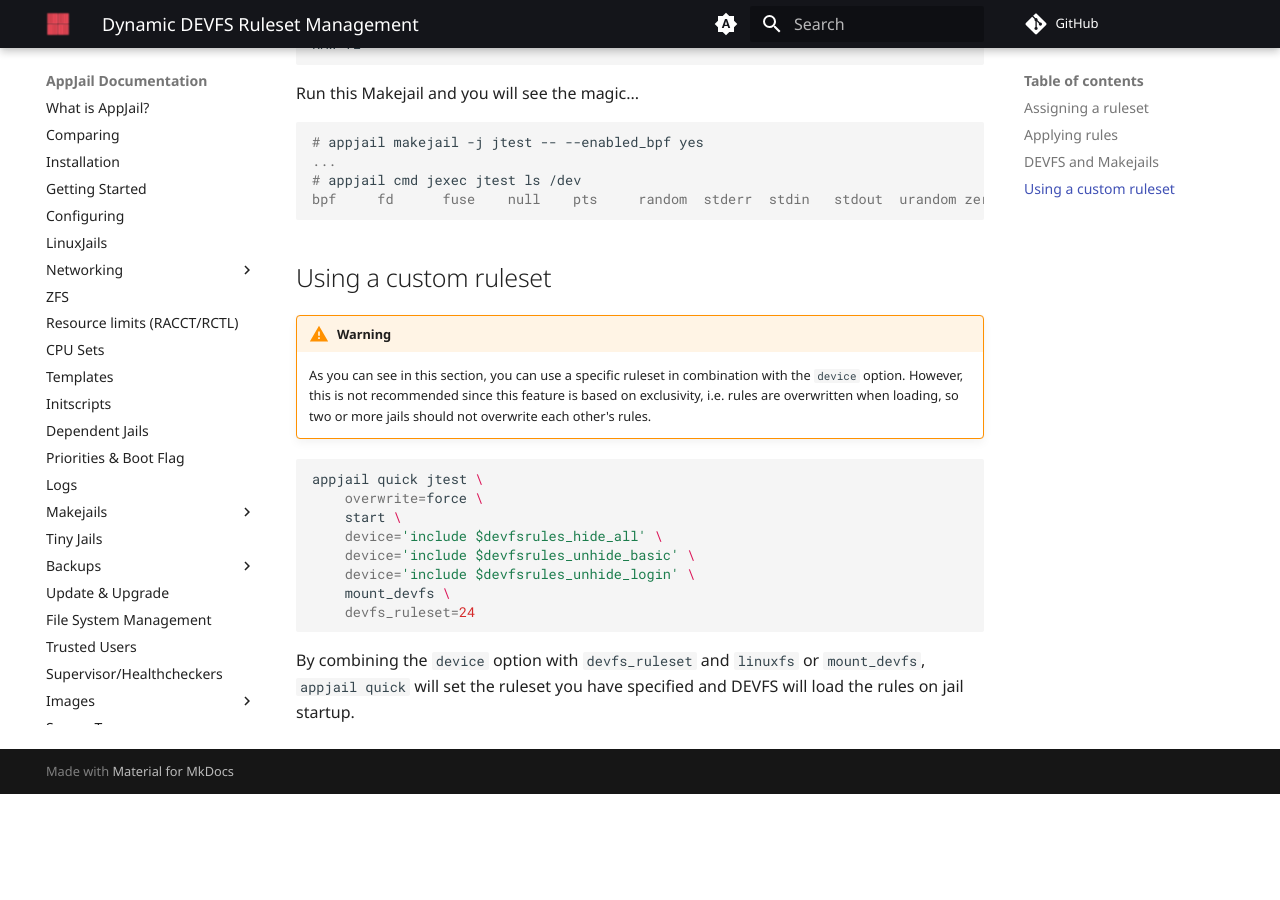
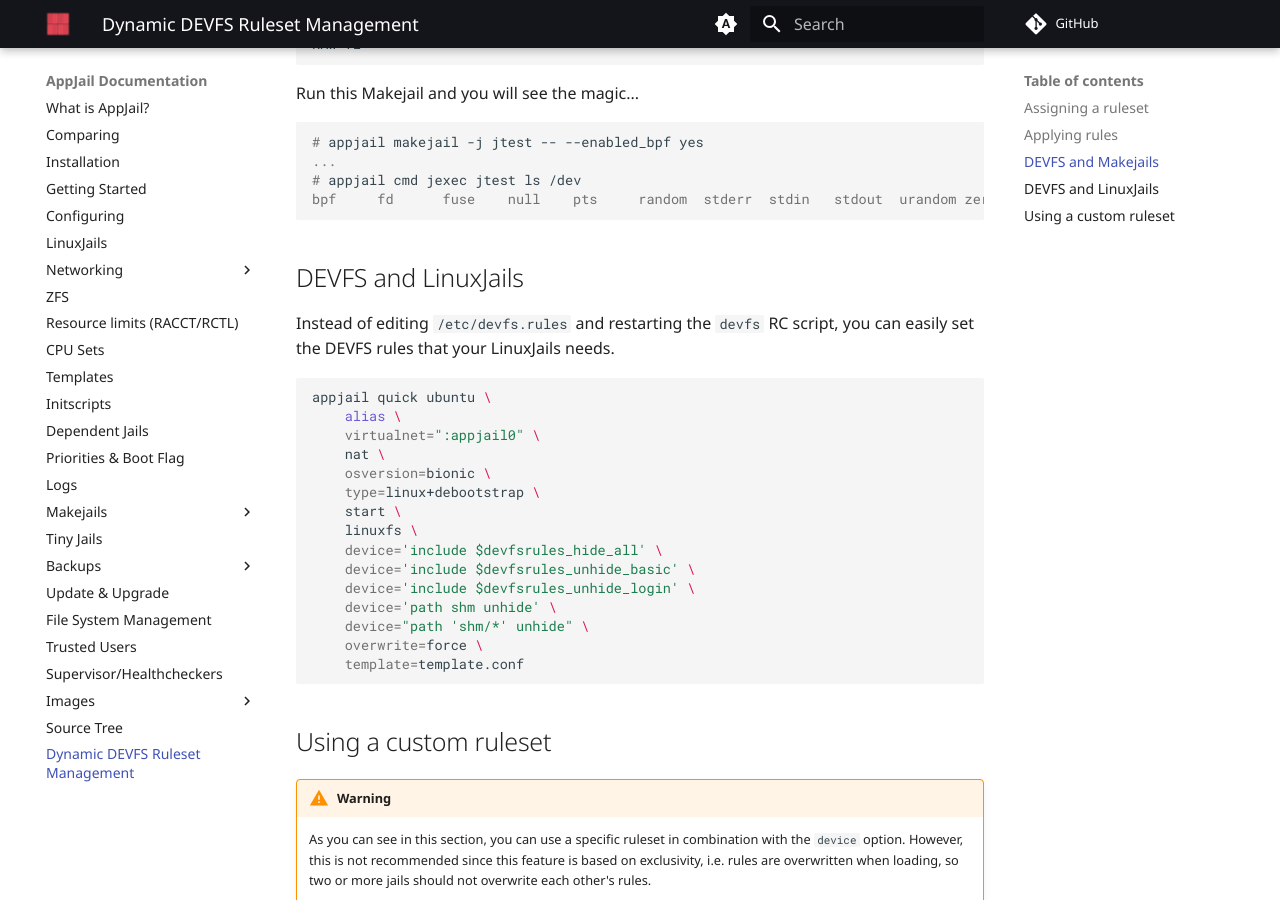
Before and after one commit to DtxdF/AppJail.docs, an MkDocs documentation site: the page built from docs/DEVFS.md, in a window 1280 px wide and 900 px high, scrolled down 2693 px. Built offline with MkDocs 1.6.1 and Material for MkDocs 9.7.7, drawn with Linux system fonts in a browser that asks for light colours; comment, search, counter and statistics services are not loaded; before the commit the page ends 3487 px from its top, so only the background shows below that.

Commit message:
Add "DEVFS and LinuxJails" section in DEVFS

````diff
--- a/docs/DEVFS.md
+++ b/docs/DEVFS.md
@@ -105,6 +105,28 @@ Run this Makejail and you will see the magic...
 bpf     fd      fuse    null    pts     random  stderr  stdin   stdout  urandom zero
 ```
 
+## DEVFS and LinuxJails
+
+Instead of editing `/etc/devfs.rules` and restarting the `devfs` RC script, you can easily set the DEVFS rules that your LinuxJails needs.
+
+```sh
+appjail quick ubuntu \
+    alias \
+    virtualnet=":appjail0" \
+    nat \
+    osversion=bionic \
+    type=linux+debootstrap \
+    start \
+    linuxfs \
+    device='include $devfsrules_hide_all' \
+    device='include $devfsrules_unhide_basic' \
+    device='include $devfsrules_unhide_login' \
+    device='path shm unhide' \
+    device="path 'shm/*' unhide" \
+    overwrite=force \
+    template=template.conf
+```
+
 ## Using a custom ruleset
 
 !!! warning
````
